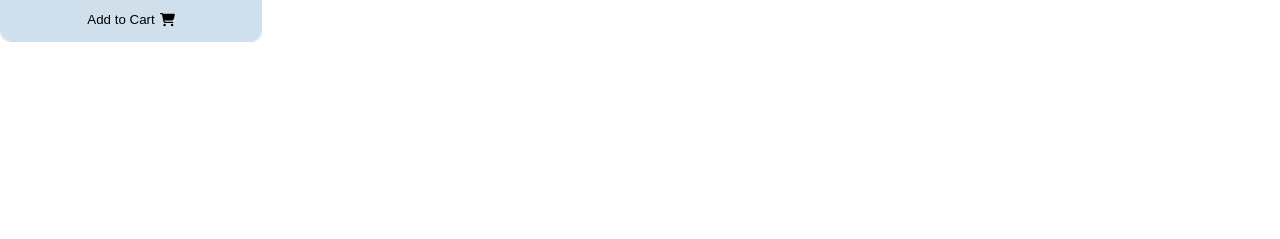
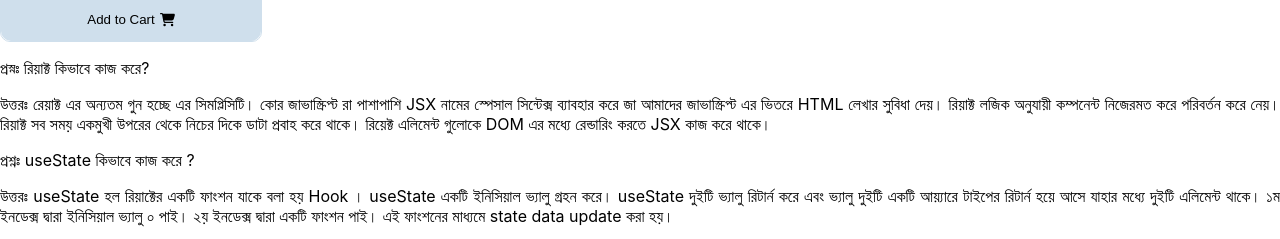
Before and after one commit to BabulKumar2022/online-shop-live, a React (Create React App) app: page / in a window 1280 px wide. Shown: the part 2002-2241 px from the top of the page. Before the commit the page ends 2044 px from the top, so only its background shows below. Built offline with nearby package versions, Linux system fonts and the light colour scheme.

Commit message:
readupdate

```diff
--- a/src/App.css
+++ b/src/App.css
@@ -36,3 +36,6 @@
     transform: rotate(360deg);
   }
 }
+.question-container{
+  text-align: justify;
+}
--- a/src/App.js
+++ b/src/App.js
@@ -8,6 +8,12 @@ function App() {
     <div className="App">
       <Header></Header>
       <Shop></Shop>
+     <div className="question-container">
+       <p>প্রস্নঃ রিয়াক্ট কিভাবে কাজ করে?</p>
+       <p>উত্তরঃ রেয়াক্ট এর অন্যতম গুন হচ্ছে  এর সিমপ্লিসিটি। কোর জাভাস্ক্রিপ্ট রা পাশাপাশি JSX নামের স্পেসাল সিন্টেক্স ব্যাবহার করে জা আমাদের জাভাস্ক্রিপ্ট এর ভিতরে HTML লেখার সুবিধা দেয়। রিয়াক্ট লজিক অনুযায়ী কম্পনেন্ট নিজেরমত করে পরিবর্তন  করে নেয়। রিয়াক্ট সব সময় একমুখী উপরের থেকে নিচের দিকে ডাটা প্রবাহ করে থাকে। রিয়েক্ট এলিমেন্ট গুলোকে DOM এর মধ্যে রেন্ডারিং করতে JSX কাজ করে থাকে।</p>
+       <p>প্রশ্নঃ useState কিভাবে কাজ করে ?</p>
+       <p>উত্তরঃ useState হল রিয়াক্টের একটি ফাংশন যাকে বলা হয় Hook । useState একটি ইনিসিয়াল ভ্যালু  গ্রহন করে। useState দুইটি ভ্যালু রিটার্ন করে এবং ভ্যালু দুইটি একটি আয়্যারে টাইপের রিটার্ন হয়ে আসে যাহার মধ্যে দুইটি এলিমেন্ট থাকে। ১ম ইনডেক্স দ্বারা ইনিসিয়াল ভ্যালু ০ পাই। ২য় ইনডেক্স দ্বারা একটি ফাংশন পাই। এই ফাংশনের মাধ্যমে  state data update করা হয়।</p>
+     </div>
     </div>
   );
 }
--- a/src/components/Shop/Shop.css
+++ b/src/components/Shop/Shop.css
@@ -7,8 +7,8 @@
     grid-template-columns: repeat(3, 1fr);
     gap:10px ;
 }
-/* @media screen and (max-width:476px){
+ @media screen and (max-width:476px){
     .products-container{
         grid-template-columns: repeat(2, 1fr);
     }
-} */
+}
```
Also changed, not shown: src/components/Shop/Shop.js (+6 -6 lines), 1 other file (tests, documents, lock files or other folders).
